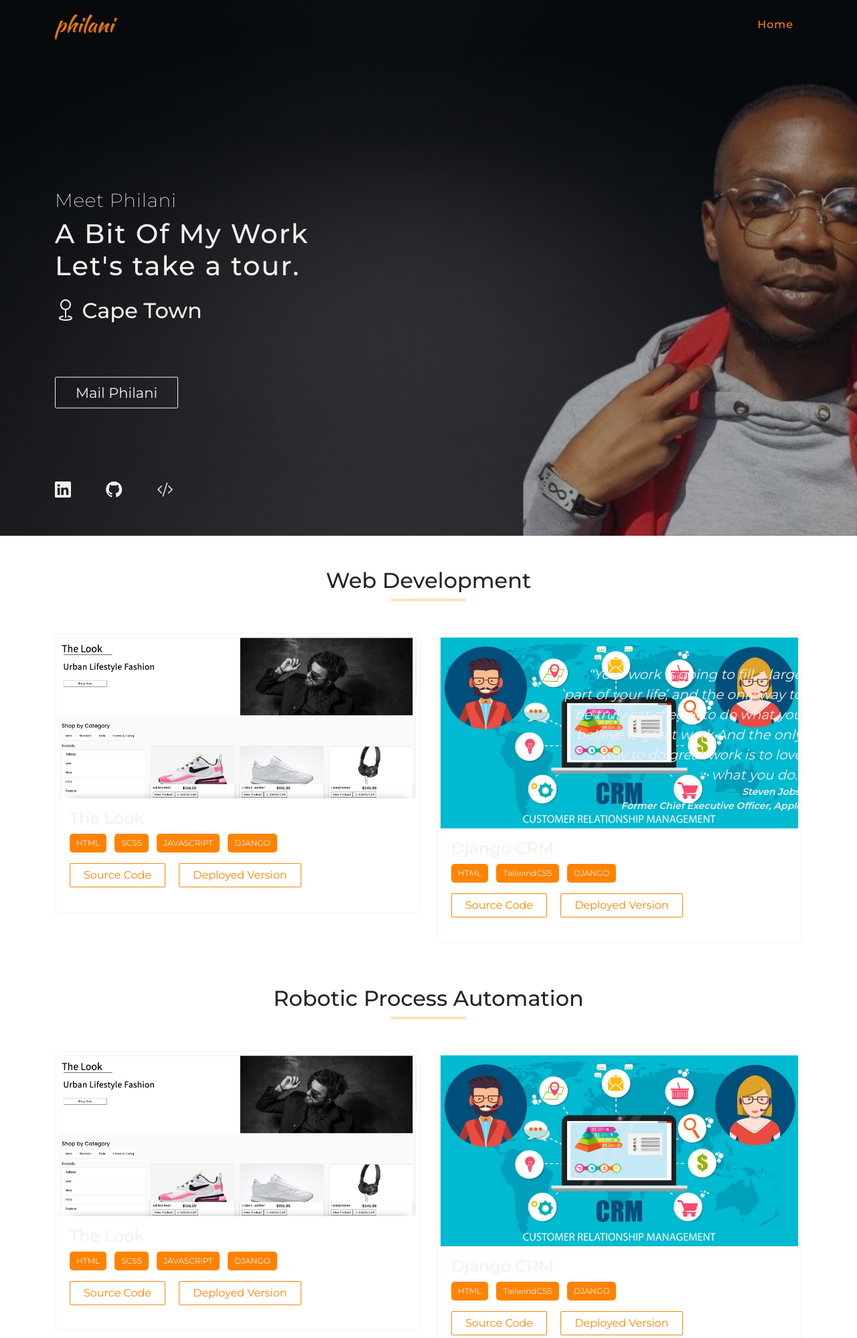
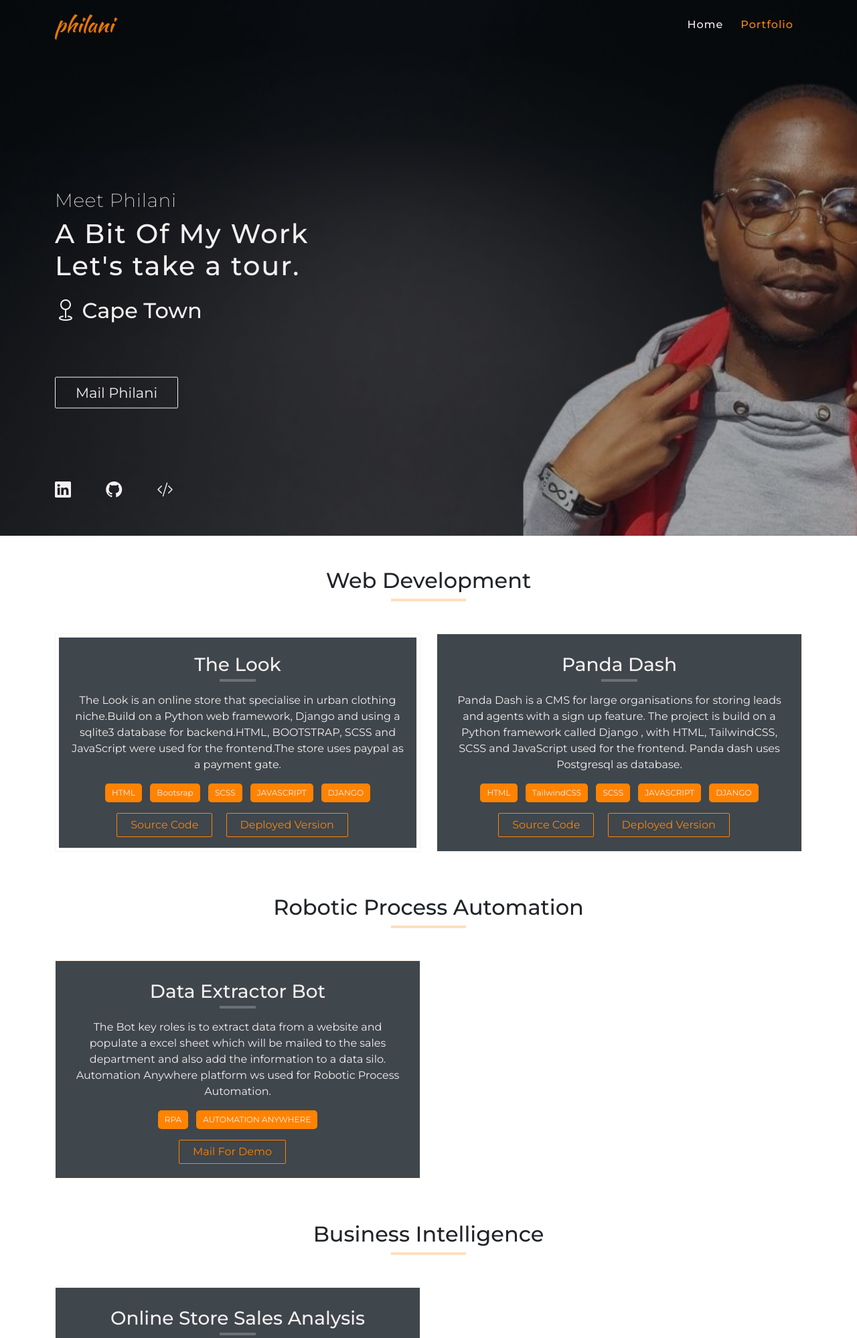
Before and after one commit to PhilaniAntony/meetphilani, a Django app: page /portfolio/ in a window 1280 px wide. Shown: the top 1998 px of the page at 67% size. Run offline with Django 3.2, Linux system fonts and the light colour scheme; some libraries are stand-ins or nearby versions; some web fonts are replaced.

Commit message:
experience

```diff
--- a/templates/navbar.html
+++ b/templates/navbar.html
@@ -9,9 +9,9 @@
                 <li class="nav-item">
                     <a class="nav-link active" aria-current="page" href="{% url 'meetphilani:home'%}">Home</a>
                 </li>
-                <!--<li class="nav-item">
+                <li class="nav-item">
                     <a class="nav-link" href="{% url 'meetphilani:portfolio'%}">Portfolio</a>
-                </li>-->
+                </li>
             </ul>
         </div>
     </div>
--- a/templates/portfolio.html
+++ b/templates/portfolio.html
@@ -20,7 +20,24 @@
     <div class="page-header">
         <!-- page navigation-->
         <div class="page-header_nav">
-           {% include 'navbar.html' %}
+            <nav class="navbar navbar-expand-lg navbar-light bg-light">
+                <div class="container">
+                    <a class="navbar-brand " href="{% url 'meetphilani:home'%}">philani</a>
+                    <button class="navbar-toggler" type="button" data-bs-toggle="collapse" data-bs-target="#navbarSupportedContent" aria-controls="navbarSupportedContent" aria-expanded="false" aria-label="Toggle navigation">
+                    <span class="navbar-toggler-icon"></span>
+                  </button>
+                    <div class="collapse navbar-collapse justify-content-end" id="navbarSupportedContent">
+                        <ul class="navbar-nav mr-auto mb-2 mb-lg-0">
+                            <li class="nav-item">
+                                <a class="nav-link " aria-current="page" href="{% url 'meetphilani:home'%}">Home</a>
+                            </li>
+                            <li class="nav-item">
+                                <a class="nav-link active" href="{% url 'meetphilani:portfolio'%}">Portfolio</a>
+                            </li>
+                        </ul>
+                    </div>
+                </div>
+            </nav>
         </div>
         <!-- page banner-->
         <section class="page-header_banner" id="main-banner">
@@ -56,18 +73,7 @@
                             </ul>
                         </div>
                     </div>
-                    <div class="col-4 page-header_banner--item-right">
-                        <figure class="page-header_banner--blockquote text-end">
-                            <blockquote class="blockquote">
-                              <p class="page-header_banner--blockquote-text">“Your work is going to fill a large part of your life, and the only way to be truly satisfied
-                                is to do what you believe is great work.And the only way to do great work is to love what you do.”</p>
-                            </blockquote>
-                            <figcaption class="blockquote-footer">
-                               <cite class="page-header_banner--blockquote-cite" title="Source Title">Steven Jobs.</cite> <br>
-                               <cite class="page-header_banner--blockquote-cite" title="Source Title">Former Chief Executive Officer, Apple</cite>
-                            </figcaption>
-                          </figure>
-                    </div>
+
                 </div>
 
             </div>
@@ -83,40 +89,70 @@
             <!--portfolio tags -->
             <div class="row">
                 <div class="col-md-6 col-sm-12 mb-3">
-                    <div class="card portfolio-card">
-                        <img src="{% static 'images/thelook.png'%}" srcset="" alt="business intelligence analyst" class="img-fluid portfolio-card-image">
-                        <div class="card-body">
-                          <h4 class="portfolio-card-title">The Look</h4>
+                    <div class="portfolio-card">
+                        <div class="portfolio-card-inner ">
+                            <div class="portfolio-card-inner--front one ">
+                                <h3 class="portfolio-card-inner--title mb-3">
+                                    The Look
+                                </h3>
+                                <hr class="portfolio-card-divider">
+                                <p class="portfolio-card-inner--text">
+                                    The Look is an online store that specialise in urban clothing niche.Build on a Python web framework, Django and
+                                     using a sqlite3 database for backend.HTML, BOOTSTRAP, SCSS and JavaScript were used for the frontend.The store uses paypal as
+                                     a payment gate.
+                                </p>
                                 <ul class="list-inline portfolio-card-list">
                                     <li class="list-inline-item">HTML</li>
+                                    <li class="list-inline-item">Bootsrap</li>
                                     <li class="list-inline-item">SCSS</li>
                                     <li class="list-inline-item">JAVASCRIPT</li>
                                     <li class="list-inline-item">DJANGO</li>
                                  </ul>
-                         <a href="https://github.com/PhilaniAntony/The_Look" class="btn  portfolio-card-link">Source Code</a>
-                          <a href="https://thelookza.herokuapp.com/" class="btn portfolio-card-link">Deployed Version</a>
+                                 <div class="buttons">
+                                    <a href="https://github.com/PhilaniAntony/The_Look" target="_blank" class="btn  portfolio-card-link">Source Code</a>
+                                    <a href="https://thelookza.herokuapp.com/" target="_blank" class="btn portfolio-card-link">Deployed Version</a>
+                                 </div>
+                                 <div class="portfolio-card--overlay"></div>
+                            </div>
 
-                        </div>
-                    </div>
-                </div>
-                <!--col-->
-                <div class="col-md-6 col-sm-12 mb-3">
-                    <div class="card portfolio-card">
-                        <img src="{% static 'images/crm.jpg'%}" srcset="" alt="brand strategist" class="img-fluid portfolio-card-image">
-                        <div class="card-body">
-                          <h4 class="card-title portfolio-card-title">Django CRM</h4>
-                          <ul class="list-inline portfolio-card-list">
-                            <li class="list-inline-item">HTML</li>
-                            <li class="list-inline-item">TailwindCSS</li>
-                            <li class="list-inline-item">DJANGO</li>
-                         </ul>
-                         <a href="https://github.com/PhilaniAntony/django-crm" class="btn  portfolio-card-link">Source Code</a>
-                          <a href="https://pandacrm.herokuapp.com/" class="btn portfolio-card-link">Deployed Version</a>
 
                         </div>
                     </div>
 
                 </div>
+                <!--col-->
+                <div class="col-md-6 col-sm-12 mb-3">
+                    <div class="portfolio-card">
+                        <div class="portfolio-card-inner ">
+                            <div class="portfolio-card-inner--front two ">
+                                <h3 class="portfolio-card-inner--title mb-3">
+                                    Panda Dash
+                                </h3>
+                                <hr class="portfolio-card-divider">
+                                <p class="portfolio-card-inner--text">
+                                    Panda Dash is a CMS for large organisations for storing leads and agents with a sign up feature.
+                                    The project is build on a Python framework called Django , with HTML, TailwindCSS, SCSS and JavaScript used for the frontend.
+                                    Panda dash uses Postgresql as database.
+                                </p>
+                                <ul class="list-inline portfolio-card-list">
+                                    <li class="list-inline-item">HTML</li>
+                                    <li class="list-inline-item">TailwindCSS</li>
+                                    <li class="list-inline-item">SCSS</li>
+                                    <li class="list-inline-item">JAVASCRIPT</li>
+                                    <li class="list-inline-item">DJANGO</li>
+                                 </ul>
+                                 <div class="buttons">
+                                    <a href="https://github.com/PhilaniAntony/django-crm"  target="_blank"class="btn  portfolio-card-link">Source Code</a>
+                                    <a href="https://pandacrm.herokuapp.com/" target="_blank" class="btn portfolio-card-link">Deployed Version</a>
+                                 </div>
+                                 <div class="portfolio-card--overlay"></div>
+                            </div>
+                        </div>
+
+                    </div>
+
+                </div>
+
             </div>
 
         </div>
@@ -129,37 +165,28 @@
             <hr class="portfolio-underliner" />
             <!--portfolio tags -->
             <div class="row">
-                <div class="col-md-6 col-sm-12 mb-3">
-                    <div class="card portfolio-card">
-                        <img src="{% static 'images/thelook.png'%}" srcset="" alt="business intelligence analyst" class="img-fluid portfolio-card-image">
-                        <div class="card-body">
-                          <h4 class="portfolio-card-title">The Look</h4>
-                          <ul class="list-inline portfolio-card-list">
-                            <li class="list-inline-item">HTML</li>
-                            <li class="list-inline-item">SCSS</li>
-                            <li class="list-inline-item">JAVASCRIPT</li>
-                            <li class="list-inline-item">DJANGO</li>
-                         </ul>
-                         <a href="https://github.com/PhilaniAntony/The_Look" class="btn  portfolio-card-link">Source Code</a>
-                          <a href="https://thelookza.herokuapp.com/" class="btn portfolio-card-link">Deployed Version</a>
-
-                        </div>
-                    </div>
-                </div>
                 <!--col-->
                 <div class="col-md-6 col-sm-12 mb-3">
-                    <div class="card portfolio-card">
-                        <img src="{% static 'images/crm.jpg'%}" srcset="" alt="brand strategist" class="img-fluid portfolio-card-image">
-                        <div class="card-body">
-                          <h4 class="card-title portfolio-card-title">Django CRM</h4>
+                    <div class="portfolio-card">
+                        <div class="portfolio-card-inner ">
+                            <div class="portfolio-card-inner--front four ">
+                                <h3 class="portfolio-card-inner--title mb-3">
+                                    Data Extractor Bot
+                                </h3>
+                                <hr class="portfolio-card-divider">
+                                <p class="portfolio-card-inner--text">
+                                    The Bot key roles is to extract data from a website and populate a excel sheet which will be mailed to the sales department and also
+                                    add the information to a data silo. Automation Anywhere platform ws used for Robotic Process Automation.
+                                </p>
                                 <ul class="list-inline portfolio-card-list">
-                            <li class="list-inline-item">HTML</li>
-                            <li class="list-inline-item">TailwindCSS</li>
-                            <li class="list-inline-item">DJANGO</li>
+                                    <li class="list-inline-item">RPA</li>
+                                    <li class="list-inline-item">AUTOMATION ANYWHERE</li>
                                  </ul>
-                         <a href="https://github.com/PhilaniAntony/django-crm" class="btn  portfolio-card-link">Source Code</a>
-                          <a href="https://pandacrm.herokuapp.com/" class="btn portfolio-card-link">Deployed Version</a>
-
+                                 <div class="buttons">
+                                    <a href="mailto:philani@lifechoices.co.za" target="_blank" class="btn  portfolio-card-link">Mail For Demo</a>
+                                 </div>
+                                 <div class="portfolio-card--overlay"></div>
+                            </div>
                         </div>
                     </div>
 
@@ -171,46 +198,39 @@
     <section class="portfolio">
         <div class="container">
             <h2 class="portfolio-heading">
-                BI Analytics
+                Business Intelligence
             </h2>
             <hr class="portfolio-underliner" />
             <!--portfolio tags -->
             <div class="row">
-                <div class="col-md-6 col-sm-12 mb-3">
-                    <div class="card portfolio-card">
-                        <img src="{% static 'images/thelook.png'%}" srcset="" alt="business intelligence analyst" class="img-fluid portfolio-card-image">
-                        <div class="card-body">
-                          <h4 class="portfolio-card-title">The Look</h4>
-                          <ul class="list-inline portfolio-card-list">
-                            <li class="list-inline-item">HTML</li>
-                            <li class="list-inline-item">SCSS</li>
-                            <li class="list-inline-item">JAVASCRIPT</li>
-                            <li class="list-inline-item">DJANGO</li>
-                         </ul>
-                         <a href="https://github.com/PhilaniAntony/The_Look" class="btn  portfolio-card-link">Source Code</a>
-                          <a href="https://thelookza.herokuapp.com/" class="btn portfolio-card-link">Deployed Version</a>
-
-                        </div>
-                    </div>
-                </div>
                 <!--col-->
                 <div class="col-md-6 col-sm-12 mb-3">
-                    <div class="card portfolio-card">
-                        <img src="{% static 'images/crm.jpg'%}" srcset="" alt="brand strategist" class="img-fluid portfolio-card-image">
-                        <div class="card-body">
-                          <h4 class="card-title portfolio-card-title">Django CRM</h4>
+                    <div class="portfolio-card">
+                        <div class="portfolio-card-inner ">
+                            <div class="portfolio-card-inner--front four ">
+                                <h3 class="portfolio-card-inner--title mb-3">
+                                    Online Store Sales Analysis
+                                </h3>
+                                <hr class="portfolio-card-divider">
+                                <p class="portfolio-card-inner--text">
+                                    In this project Phialni seeks to create meaningfull insights from sales accumulated  over a year.Working with Python and Pandas,
+                                    Philani answers the most important questions regarding sales and spotting the hidden trends.
+                                </p>
                                 <ul class="list-inline portfolio-card-list">
-                            <li class="list-inline-item">HTML</li>
-                            <li class="list-inline-item">TailwindCSS</li>
-                            <li class="list-inline-item">DJANGO</li>
+                                    <li class="list-inline-item">PYTHON</li>
+                                    <li class="list-inline-item">PANDAS</li>
+                                    <li class="list-inline-item">DATA ANALYSIS</li>
                                  </ul>
-                         <a href="https://github.com/PhilaniAntony/django-crm" class="btn  portfolio-card-link">Source Code</a>
-                          <a href="https://pandacrm.herokuapp.com/" class="btn portfolio-card-link">Deployed Version</a>
-
+                                 <div class="buttons" >
+                                    <a href="https://github.com/PhilaniAntony/salesanalytics.git" target="_blank" class="btn  portfolio-card-link">Source Code</a>
+                                 </div>
+                                 <div class="portfolio-card--overlay"></div>
+                            </div>
                         </div>
                     </div>
 
                 </div>
+
             </div>
 
         </div>
```
Also changed, not shown: templates/index.html (+5 -3 lines). Lines whose indentation alone changed are shown as unchanged.
